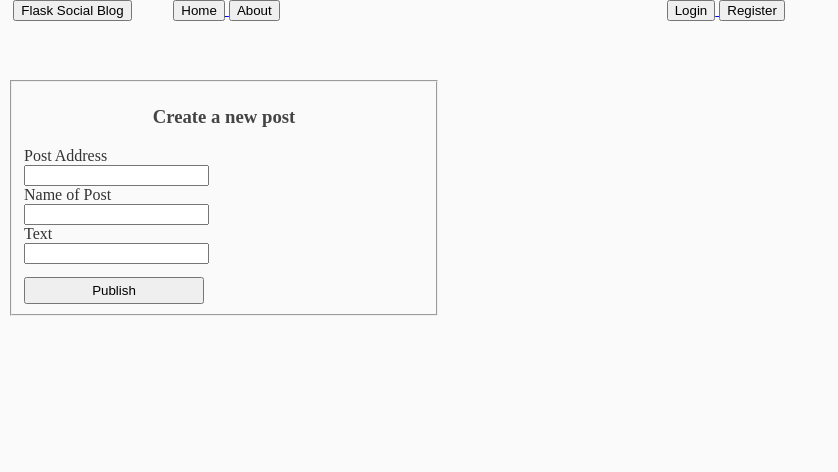
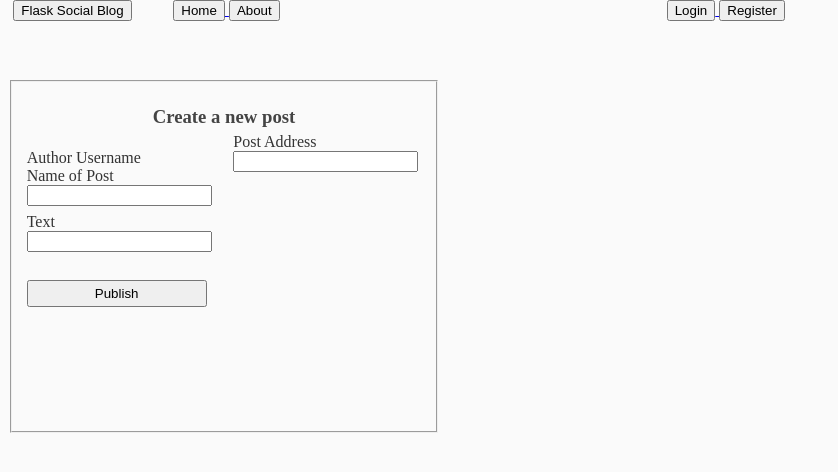
Before and after one commit to alexeysp11/flask-social-blog, a Flask app: page /new in a window 1280 px wide. Shown: the top 472 px of the page, without its empty margins (0-838 px from the left). Run offline with Flask 2, Linux system fonts and the light colour scheme.

Commit message:
Snippets for new post page

```diff
--- a/static/main.css
+++ b/static/main.css
@@ -40,10 +40,6 @@ body {
     width: 500pt;
 }
 
-.new-post-fieldset {
-    width: 300pt;
-}
-
 .firstname-div {
     text-align: left;
 }
@@ -51,7 +47,3 @@ body {
 .lastname-div {
     text-align: left;
 }
-
-.text-field-div {
-    width: 250pt;
-}
--- /dev/null
+++ b/static/post.css
@@ -0,0 +1,53 @@
+.new-post-fieldset {
+    height: 250pt;
+    width: 300pt;
+}
+
+.post-author-div {
+    position: absolute;
+    top: 100pt;
+    left: 20pt;
+    height: 10pt;
+    width: 150pt;
+}
+
+.post-address-div {
+    position: absolute;
+    top: 100pt;
+    left: 175pt;
+    height: 10pt;
+    width: 150pt;
+}
+
+.post-name-div {
+    position: absolute;
+    top: 125pt;
+    left: 20pt;
+    height: 10pt;
+    width: 150pt;
+}
+
+.post-name-div {
+    position: absolute;
+    top: 125pt;
+    left: 20pt;
+    height: 10pt;
+    width: 150pt;
+}
+
+.post-text-div {
+    position: absolute;
+    top: 160pt;
+    left: 20pt;
+    height: 10pt;
+    width: 250pt;
+}
+
+.post-publish-btn {
+    position: absolute;
+    top: 200pt;
+    left: 20pt;
+    height: 20pt;
+    width: 135pt;
+    margin-top: 10pt;
+}
--- a/templates/home.html
+++ b/templates/home.html
@@ -9,7 +9,7 @@
 			Some information about this site.
 		</fieldset>
 		<fieldset class="home-register-login-fieldset">
-			<p>Do you hav an account?</p>
+			<p>Do you have an account?</p>
 			<a href="{{ url_for('login') }}">
 				<button class="home-login-btn">Sign In</button>
 			</a>
--- a/templates/layout.html
+++ b/templates/layout.html
@@ -8,6 +8,7 @@
 		<link rel="stylesheet" type="text/css" href="{{ url_for('static', filename='fonts.css') }}">
 		<link rel="stylesheet" type="text/css" href="{{ url_for('static', filename='navigation.css') }}">
 		<link rel="stylesheet" type="text/css" href="{{ url_for('static', filename='buttons.css') }}">
+		<link rel="stylesheet" type="text/css" href="{{ url_for('static', filename='post.css') }}">
 
 		<title>
 			{% block title %}{% endblock %}
--- a/templates/new.html
+++ b/templates/new.html
@@ -8,23 +8,26 @@
             {{ form.hidden_tag() }}
             <fieldset class="new-post-fieldset">
                 <h3>Create a new post</h3>
-                <div>
+                <div class="post-author-div">
+                    <p>Author Username</p>
+                </div>
+                <div class="post-address-div">
                     {{ form.post_address.label(class="form-control-label") }}
-                        <br>
+                    <br>
                     {{ form.post_address(class="form-control form-control=lg") }}
                 </div>
-                <div>
+                <div class="post-name-div">
                     {{ form.name_of_post.label(class="form-control-label") }}
-                        <br>
+                    <br>
                     {{ form.name_of_post(class="form-control form-control=lg") }}
                 </div>
-                <div class="text-field-div">
+                <div class="post-text-div">
                     {{ form.text.label(class="form-control-label") }}
-                        <br>
+                    <br>
                     {{ form.text(class="form-control form-control=lg") }}
                 </div>
                 <div>
-                    {{ form.pusblish(class="publish-btn") }}
+                    {{ form.pusblish(class="post-publish-btn") }}
                 </div>
             </fieldset>
         </form>
```
